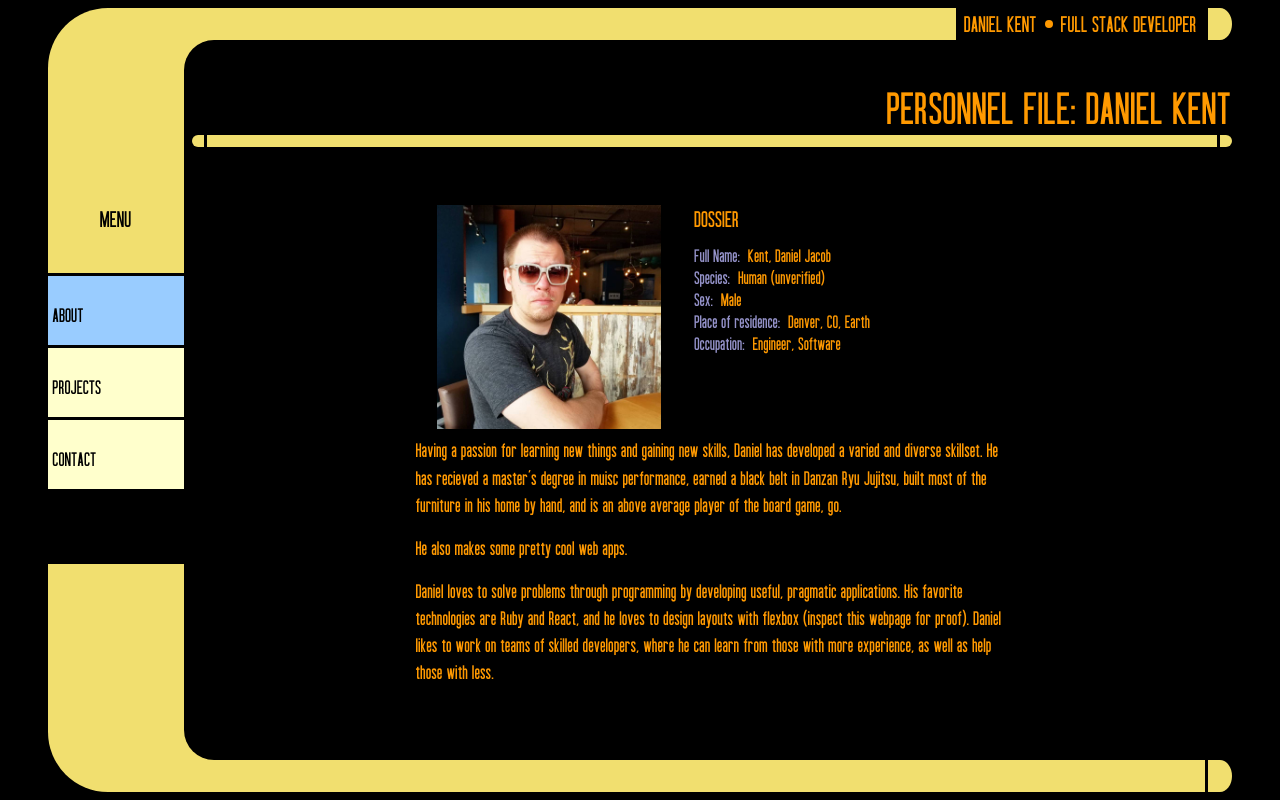
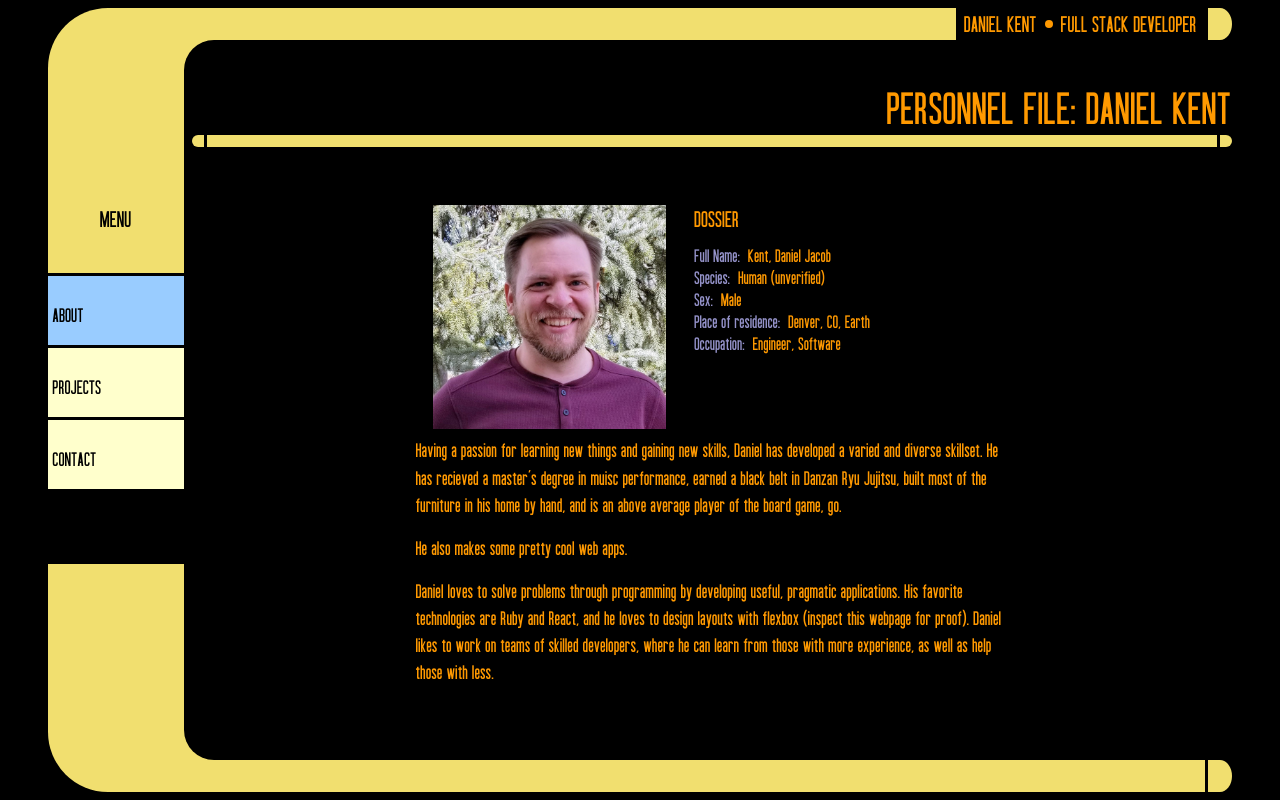
Before and after one commit to djllap/portfolio, a React (Create React App) app: page / in a window 1280 px wide. Built offline with nearby package versions, Linux system fonts and the light colour scheme.

Commit message:
added new head shot

```diff
--- a/src/About.js
+++ b/src/About.js
@@ -1,5 +1,5 @@
 import React from 'react';
-import rocketDan from './rocketDan.jpg'
+import headshot from './headshot.jpg'
 
 export default function About(props) {
 
@@ -7,7 +7,7 @@ export default function About(props) {
     <div className="padding-container">
       <section className="profile-row row">
         <div className="pic-column column">
-          <img src={rocketDan} alt="Rocket Dan" />
+          <img src={headshot} alt="head shot" />
         </div>
         <div className="bio-column column">
           <div className="row">
```
Also changed, not shown: src/headshot.jpg (added), src/rocketDan.jpg (deleted).
